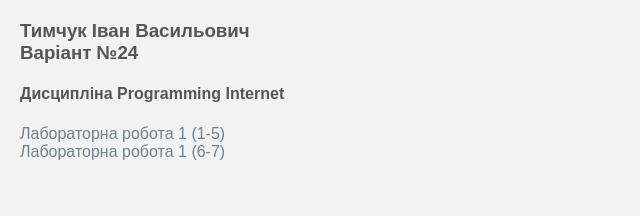
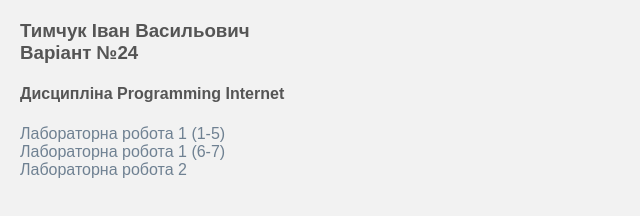
Before and after one commit to SoldierrBoy/Programming-Internet, a plain HTML site: page index.html in a window 1280 px wide. Shown: the whole page, without its empty margins (0-640 px from the left). Drawn offline with Linux system fonts and the light colour scheme.

Commit message:
Update index.html

```diff
--- a/index.html
+++ b/index.html
@@ -32,6 +32,7 @@
     <h4>Дисципліна Programming Internet</h4>
             <a href="lab1_Tymchuk/lab1_task1-5.html">Лабораторна робота 1 (1-5) </a> <br>
             <a href="lab1_Tymchuk/lab1_task6-7.html">Лабораторна робота 1 (6-7) </a> <br>
+            <a href="lab2_Tymchuk/lab2.html">Лабораторна робота 2 </a> <br>
 
 </body>
 </html>
```
